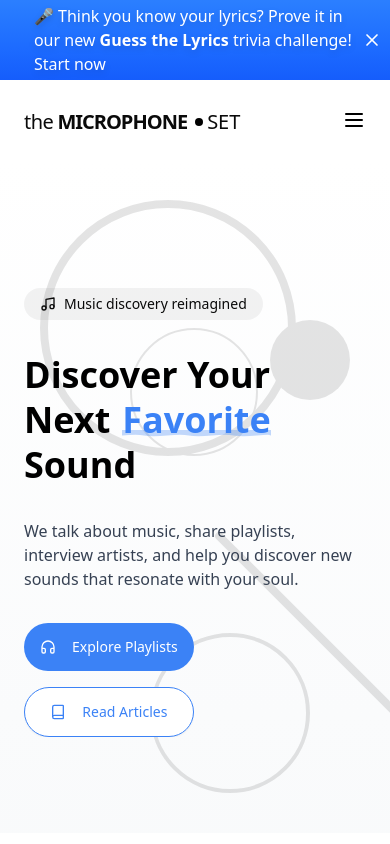
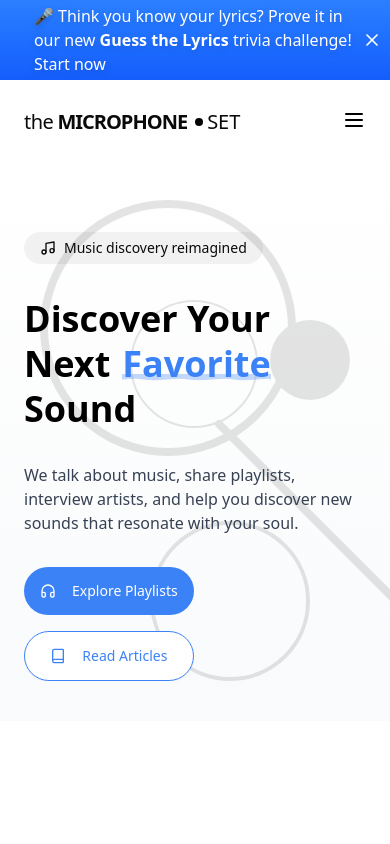
Before and after one commit to Onunkwor/the-microphone-set, a React (Vite) app: page / in a window 390 px wide. Shown: the top 844 px of the page. Built offline with nearby package versions, Linux system fonts and the light colour scheme.

Commit message:
reduced hero padding

```diff
--- a/src/pages/Home.tsx
+++ b/src/pages/Home.tsx
@@ -35,7 +35,7 @@ const Home = () => {
 
   return (
     <>
-      <section className="relative overflow-hidden py-24 px-6 md:px-12 bg-gradient-to-b from-white to-gray-50">
+      <section className="relative overflow-hidden py-10 lg:py-24 px-6 md:px-12 bg-gradient-to-b from-white to-gray-50">
         {/* Enhanced abstract decorative elements */}
         <div className="absolute top-0 left-0 w-full h-full overflow-hidden z-0 opacity-10">
           <div className="absolute top-10 left-10 w-64 h-64 rounded-full border-8 border-black"></div>
```
